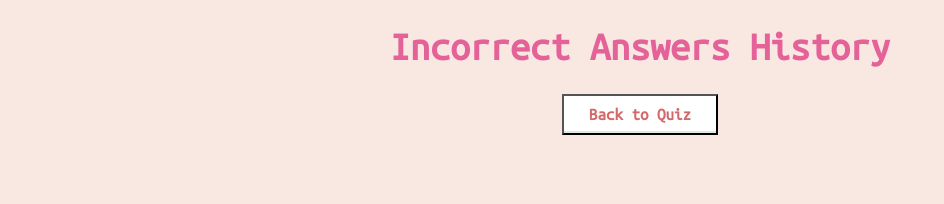
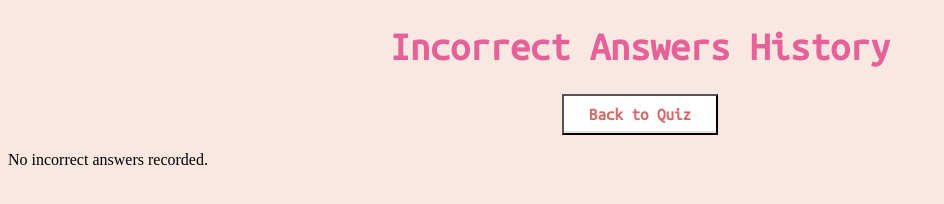
Before and after one commit to midiumfattytuna/arabic, a plain HTML site: page history.html in a window 1280 px wide. Shown: the whole page, without its empty margins (0-944 px from the left). Drawn offline with Linux system fonts and the light colour scheme; files that its build step writes are made by us from their sources.

Commit message:
history.html

```diff
--- a/history.html
+++ b/history.html
@@ -5,7 +5,7 @@
     <meta charset="UTF-8">
     <meta name="viewport" content="width=device-width, initial-scale=1.0">
     <title>Incorrect Answers History</title>
-    <link rel="stylesheet" href="css/style3.css">
+    <link rel="stylesheet" href="style3.css">
 </head>
 
 <body>
@@ -15,7 +15,7 @@
         <div id="history-container"></div>
 
     </div>
-    <script src="js/history.js"></script>
+    <script src="history.js"></script>
 </body>
 
 </html>
```
